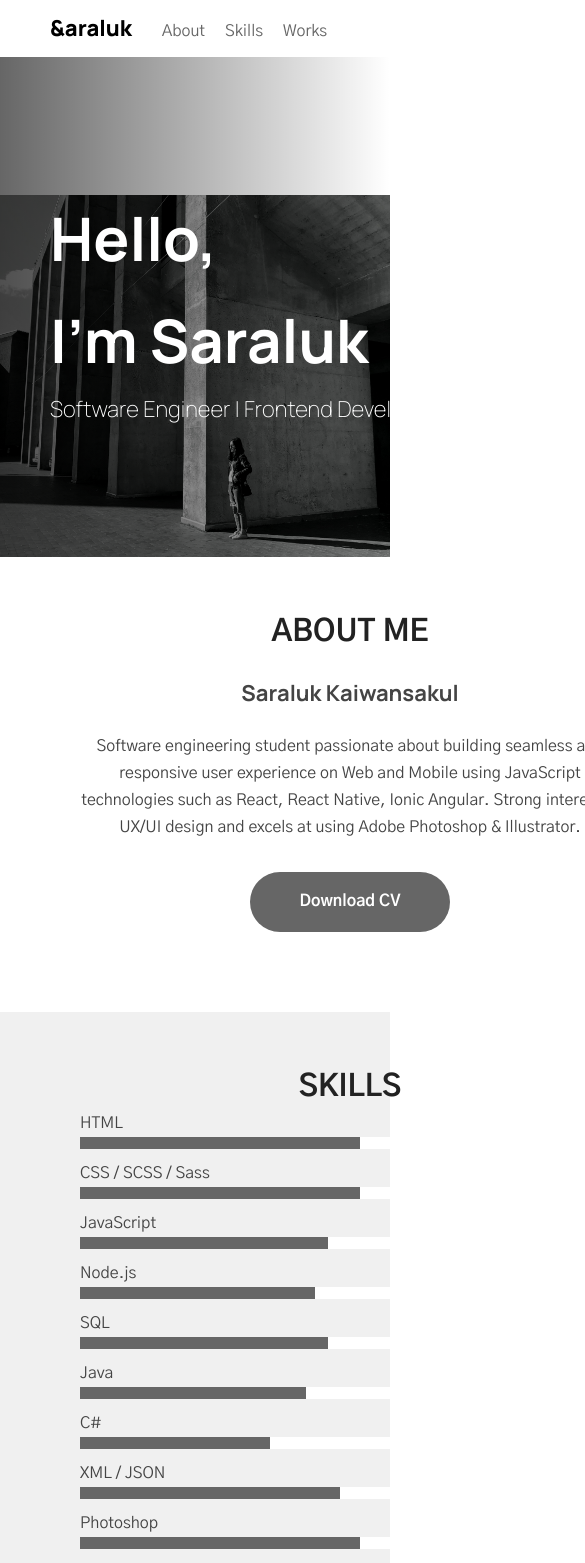
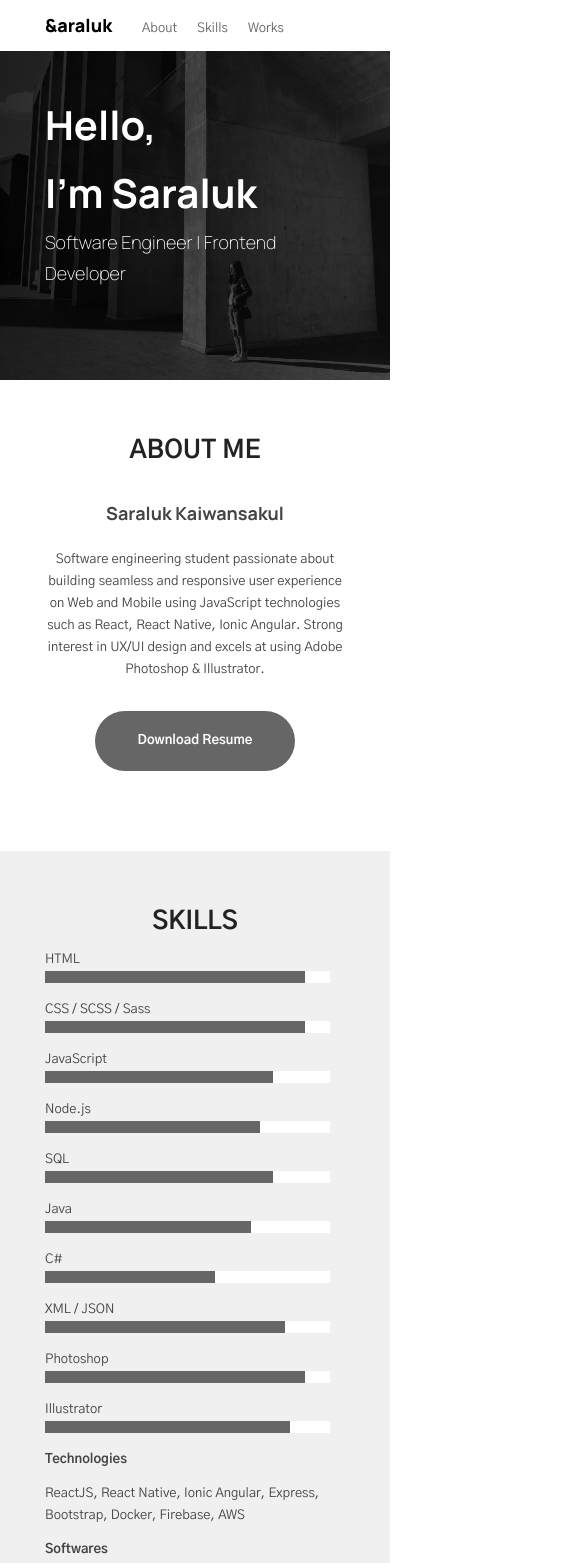
Before and after one commit to saraluk/portfolio-v2, a React (Create React App) app: page / in a window 390 px wide. Shown: the top 1563 px of the page, 585 px wide, since content can reach past the window. Built offline with nearby package versions, Linux system fonts and the light colour scheme.

Commit message:
Added mobile screen size CSS

```diff
--- a/src/App.scss
+++ b/src/App.scss
@@ -82,6 +82,11 @@ body {
 .medium-header-text {
   font-family: $specific-font;
   font-size: $medium-font-size;
+}
+
+.small-bold-header-text {
+  font-size: $small-font-size;
+  font-weight: 700;
 }
 
 //General Padding Margin
@@ -211,21 +216,14 @@ body {
   // border: 1px solid grey;
 }
 
-.left-container {
-  display: grid;
-  // border: 1px solid grey;
-}
-
-.right-container {
-  display: grid;
-  // border: 1px solid grey;
+nav {
+  position: fixed;
+  top: 0;
+  background: $light-background-color;
+  width: 100%;
 }
 
 // Navigation section styles
-.nav-container {
-  // border: 1px solid grey;
-}
-
 .nav-content-container {
   display: grid;
   grid-template-columns: 1fr 7fr;
@@ -272,7 +270,7 @@ body {
 .header-container {
   display: grid;
   grid-template-columns: 1fr;
-  grid-template-rows: minmax(500px, auto);
+  grid-template-rows: minmax(600px, auto);
   // border: 1px solid grey;
   font-family: $specific-font;
   font-size: $medium-font-size;
@@ -281,12 +279,15 @@ body {
 }
 
 .header-bg {
-  background: linear-gradient(to right, rgba(0, 0, 0, 0.6), rgba(0, 0, 0, 0)),
+  background: linear-gradient(
+      to right,
+      rgba(3, 3, 3, 0.8),
+      rgba(24, 24, 24, 0.5)
+    ),
     url('/img/header-image.jpg');
   background-size: cover;
   background-position: bottom;
   background-size: 100%;
-  background-repeat: no-repeat;
 }
 
 .header-text {
@@ -304,7 +305,7 @@ body {
 }
 
 .content-about-container {
-  .left-container {
+  .center-container {
     div {
       display: grid;
       justify-items: center;
@@ -321,8 +322,30 @@ body {
   height: 60px;
   background: $tertiary-background-color;
   border-radius: 50px;
+  font-weight: bold;
   color: $light-text-color;
-  font-weight: bold;
+}
+
+.download-button:hover {
+  animation-duration: 0.5s;
+  animation-name: change-bg-color;
+  animation-fill-mode: forwards;
+}
+
+.download-button:active {
+  background: $dark-background-color;
+}
+
+.download-button:visited {
+  background: $tertiary-text-color;
+}
+
+@keyframes change-bg-color {
+  from {
+  }
+  to {
+    background: $dark-background-color;
+  }
 }
 
 // Skills section stlyes
@@ -330,6 +353,18 @@ body {
   display: grid;
   grid-template-columns: 1fr;
   grid-template-rows: auto;
+}
+
+.left-container {
+  display: grid;
+  // border: 1px solid grey;
+  padding: 0 50px;
+}
+
+.right-container {
+  display: grid;
+  // border: 1px solid grey;
+  padding: 0 50px;
 }
 
 .top-container {
@@ -351,7 +386,7 @@ body {
 
 .skill-slot {
   height: 12px;
-  width: 335px;
+  width: 320px;
   background-color: $light-background-color;
 }
 
@@ -518,4 +553,209 @@ body {
   }
 }
 
-// TODO style for screen size below 700px and mobile screen size
+// ******************************************************************
+// Screen size below 700px
+@media only screen and (max-width: 700px) {
+  // General Container Styles
+  .content-container {
+    display: grid;
+    grid-template-rows: 48px minmax(300px, auto);
+    grid-template-columns: minmax(450px, auto);
+    // border: 1px solid grey;
+    max-width: 450px;
+    margin: 0 auto;
+    padding: 50px 0;
+  }
+
+  .single-row-column-content-container {
+    display: grid;
+    grid-template-rows: auto;
+    grid-template-columns: minmax(450px, auto);
+    // border: 1px solid grey;
+    max-width: 450px;
+    margin: 0 auto;
+    padding: 30px 0;
+  }
+
+  // Navigation section styles
+  .nav-content-container {
+    display: grid;
+    grid-template-columns: 1fr 7fr;
+    // border: 1px solid grey;
+    max-width: 450px;
+    margin: 0 auto;
+    padding: 10px 0;
+  }
+
+  // Skill Section style
+  .left-container {
+    display: grid;
+    // border: 1px solid grey;
+    padding: 0 0;
+  }
+
+  .right-container {
+    display: grid;
+    // border: 1px solid grey;
+    padding: 0 0;
+  }
+
+  // Works section syles
+  .content-works-container {
+    display: grid;
+    grid-template-columns: 1fr;
+    grid-template-rows: repeat(9, 320px);
+  }
+
+  // Footer Section styles
+  .content-footer-container {
+    display: grid;
+    grid-template-columns: 1fr;
+    grid-template-rows: auto;
+    // border: 1px solid grey;
+  }
+}
+
+// ******************************************************************
+// Mobile Screen size below 490px
+@media only screen and (max-width: 490px) {
+  $extra-large-font-size: 40px;
+  $larger-font-size: 32px;
+  $large-font-size: 25px;
+  $medium-font-size: 18px;
+  $small-font-size: 13px;
+
+  body {
+    font-family: $general-font;
+    font-size: $small-font-size;
+    line-height: 1.7;
+
+    a {
+      text-decoration: none;
+    }
+  }
+
+  // General Text Styles
+  .light-text-color {
+    color: $light-text-color;
+  }
+
+  .tertiary-text-color {
+    color: $tertiary-text-color;
+  }
+
+  .primary-text-color {
+    color: $primary-text-color;
+  }
+
+  .shadow-text {
+    text-shadow: 1px 1px 25px $primary-text-color;
+  }
+
+  .bold-800-text {
+    font-weight: 800;
+  }
+
+  .bold-500-text {
+    font-weight: 500;
+  }
+
+  .large-bold-header-text {
+    font-size: $large-font-size;
+    font-weight: 700;
+  }
+
+  .medium-bolder-header-text {
+    font-family: $specific-font;
+    font-size: $medium-font-size;
+    font-weight: 900;
+  }
+
+  .medium-bold-header-text {
+    font-family: $specific-font;
+    font-size: $medium-font-size;
+    font-weight: 700;
+  }
+
+  .medium-header-text {
+    font-family: $specific-font;
+    font-size: $medium-font-size;
+  }
+
+  .small-bold-header-text {
+    font-size: $small-font-size;
+    font-weight: 700;
+  }
+
+  // General Container Styles
+  .content-container {
+    display: grid;
+    grid-template-rows: 48px minmax(300px, auto);
+    grid-template-columns: minmax(300px, auto);
+    // border: 1px solid grey;
+    max-width: 300px;
+    margin: 0 auto;
+    padding: 50px 0;
+  }
+
+  .single-row-column-content-container {
+    display: grid;
+    grid-template-rows: auto;
+    grid-template-columns: minmax(300px, auto);
+    // border: 1px solid grey;
+    max-width: 300px;
+    margin: 0 auto;
+    padding: 30px 0;
+  }
+
+  // Navigation section styles
+  .nav-content-container {
+    display: grid;
+    grid-template-columns: 1fr 7fr;
+    // border: 1px solid grey;
+    max-width: 300px;
+    margin: 0 auto;
+    padding: 10px 0;
+  }
+
+  // Header section style
+  .header-container {
+    display: grid;
+    grid-template-columns: 1fr;
+    grid-template-rows: minmax(380px, auto);
+    // border: 1px solid grey;
+    font-family: $specific-font;
+    font-size: $medium-font-size;
+    font-weight: 200;
+    color: $light-text-color;
+  }
+
+  .header-text {
+    color: $light-text-color;
+    font-family: $specific-font;
+    font-size: $extra-large-font-size;
+    font-weight: 700;
+  }
+
+  // Skill section style
+  .skill-slot {
+    height: 12px;
+    width: 285px;
+    background-color: $light-background-color;
+  }
+
+  // Works section syles
+  .content-works-container {
+    display: grid;
+    grid-template-columns: 1fr;
+    grid-template-rows: repeat(9, 220px);
+  }
+
+  // Footer Section styles
+  .content-footer-container {
+    display: grid;
+    grid-template-columns: 1fr;
+    grid-template-rows: auto;
+    // border: 1px solid grey;
+  }
+}
--- a/src/components/Button.jsx
+++ b/src/components/Button.jsx
@@ -2,8 +2,12 @@ import React from 'react';
 
 const Button = () => {
   return (
-    <div className='download-button margin-horizontal'>
-      <p>Download CV</p>
+    <div className='margin-horizontal'>
+      <a href="/file/Saraluk's Resume.pdf" download="Saraluk's Resume">
+        <div className='download-button'>
+          <p>Download Resume</p>
+        </div>
+      </a>
     </div>
   );
 };
--- a/src/sections/AboutSection.jsx
+++ b/src/sections/AboutSection.jsx
@@ -3,14 +3,14 @@ import Button from '../components/Button';
 
 const AboutSection = () => {
   return (
-    <div id='#about-section' className='main-container'>
+    <div id='about-section' className='main-container'>
       <div className='content-container'>
         <div className='content-header-container'>
           <p className='large-bold-header-text primary-text-color'>ABOUT ME</p>
         </div>
         <div className='content-about-container'>
-          <div className='left-container center-align'>
-            <div className='padding-vertical'>
+          <div className='center-container center-align'>
+            <div>
               <p className='medium-bold-header-text small-margin-horizontal'>
                 Saraluk Kaiwansakul
               </p>
--- a/src/sections/NavigationSection.jsx
+++ b/src/sections/NavigationSection.jsx
@@ -2,7 +2,7 @@ import React from 'react';
 
 const NavigationSection = () => {
   return (
-    <nav className='nav-container'>
+    <nav>
       <div className='nav-content-container'>
         <div className='medium-bolder-header-text padding-right'>&araluk</div>
         <div class='nav-bar tertiary-text-color'>
--- a/src/sections/SkillsSection.jsx
+++ b/src/sections/SkillsSection.jsx
@@ -10,60 +10,60 @@ const SkillsSection = () => {
         </div>
         <div className='content-skills-container'>
           <div className='top-container'>
-            <div className='left-container sub-grid padding-vertical'>
+            <div className='left-container sub-grid'>
               <div>
                 <p>HTML</p>
-                <SkillBar width={280} />
+                <SkillBar width={260} />
               </div>
               <div>
                 <p>CSS / SCSS / Sass</p>
-                <SkillBar width={280} />
+                <SkillBar width={260} />
               </div>
               <div>
                 <p>JavaScript</p>
-                <SkillBar width={248} />
+                <SkillBar width={228} />
               </div>
               <div>
                 <p>Node.js</p>
-                <SkillBar width={235} />
+                <SkillBar width={215} />
               </div>
               <div>
                 <p>SQL</p>
-                <SkillBar width={248} />
+                <SkillBar width={228} />
               </div>
             </div>
-            <div className='right-container sub-grid padding-vertical'>
+            <div className='right-container sub-grid'>
               <div>
                 <p>Java</p>
-                <SkillBar width={226} />
+                <SkillBar width={206} />
               </div>
               <div>
                 <p>C#</p>
-                <SkillBar width={190} />
+                <SkillBar width={170} />
               </div>
               <div>
                 <p>XML / JSON</p>
+                <SkillBar width={240} />
+              </div>
+              <div>
+                <p>Photoshop</p>
                 <SkillBar width={260} />
               </div>
               <div>
-                <p>Photoshop</p>
-                <SkillBar width={280} />
-              </div>
-              <div>
                 <p>Illustrator</p>
-                <SkillBar width={265} />
+                <SkillBar width={245} />
               </div>
             </div>
           </div>
           <div className='bottom-container'>
-            <div className='left-container padding-vertical'>
+            <div className='left-container'>
               <p className='small-bold-header-text'>Technologies</p>
               <p>
                 ReactJS, React Native, Ionic Angular, Express, Bootstrap,
                 Docker, Firebase, AWS
               </p>
             </div>
-            <div className='right-container padding-vertical'>
+            <div className='right-container'>
               <p className='small-bold-header-text'>Softwares</p>
               <p>
                 MySQL, Mathlab, Unity, Microsoft Office, Adobe XD,
```
Also changed, not shown: 1 other file (tests, documents, lock files or other folders).
